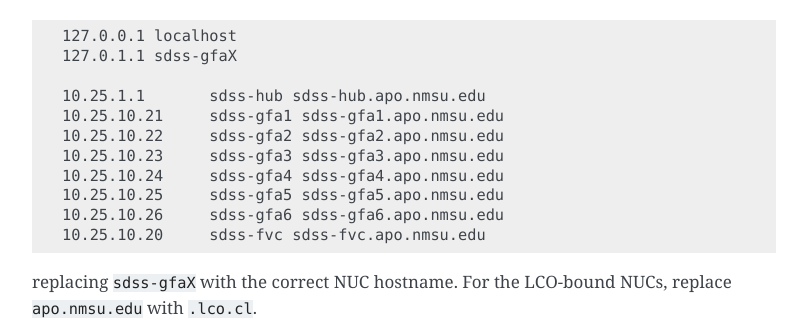
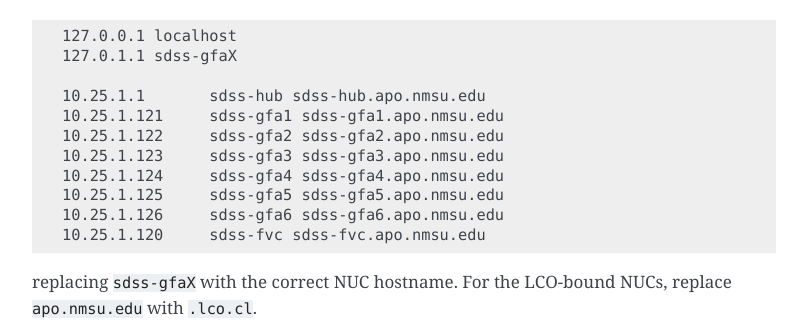
Before and after one commit to sdss/flicamera, a Sphinx documentation site: the page built from docs/nuc.rst, in a window 1280 px wide and 900 px high, scrolled down 864 px. Shown: the part 233-563 px from the top of the window, without its empty margins (346-1153 px from the left). Built offline with Sphinx 7.4.7, drawn with Linux system fonts in a browser that asks for light colours; the version number is read from the project's files by our own code.

Commit message:
Update IPs

````diff
--- a/docs/resources/NUC_Setup.md
+++ b/docs/resources/NUC_Setup.md
@@ -49,13 +49,13 @@ sudo systemctl mask systemd-networkd-wait-online.service
 127.0.1.1 sdss-gfaX
 
 10.25.1.1       sdss-hub sdss-hub.apo.nmsu.edu
-10.25.10.21     sdss-gfa1 sdss-gfa1.apo.nmsu.edu
-10.25.10.22     sdss-gfa2 sdss-gfa2.apo.nmsu.edu
-10.25.10.23     sdss-gfa3 sdss-gfa3.apo.nmsu.edu
-10.25.10.24     sdss-gfa4 sdss-gfa4.apo.nmsu.edu
-10.25.10.25     sdss-gfa5 sdss-gfa5.apo.nmsu.edu
-10.25.10.26     sdss-gfa6 sdss-gfa6.apo.nmsu.edu
-10.25.10.20     sdss-fvc sdss-fvc.apo.nmsu.edu
+10.25.1.121     sdss-gfa1 sdss-gfa1.apo.nmsu.edu
+10.25.1.122     sdss-gfa2 sdss-gfa2.apo.nmsu.edu
+10.25.1.123     sdss-gfa3 sdss-gfa3.apo.nmsu.edu
+10.25.1.124     sdss-gfa4 sdss-gfa4.apo.nmsu.edu
+10.25.1.125     sdss-gfa5 sdss-gfa5.apo.nmsu.edu
+10.25.1.126     sdss-gfa6 sdss-gfa6.apo.nmsu.edu
+10.25.1.120     sdss-fvc sdss-fvc.apo.nmsu.edu
 ```
 
 replacing `sdss-gfaX` with the correct NUC hostname. For the LCO-bound NUCs, replace `apo.nmsu.edu` with `.lco.cl`.
````
